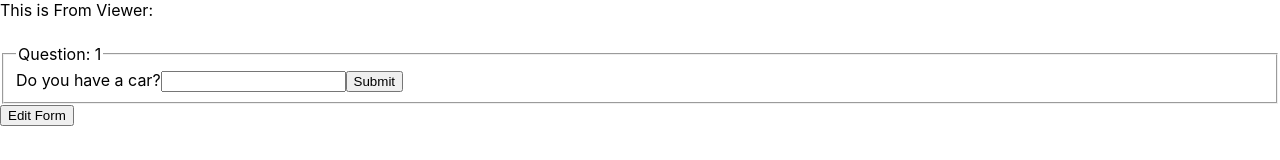
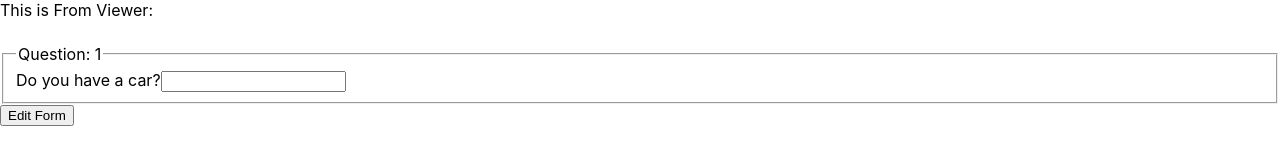
Before and after one commit to MaciejReimann/form-builder, a React (Create React App) app: page / in a window 1280 px wide. Both pictures are taken after a click on the button "View Form". Shown: the top 160 px of the page. Built offline with nearby package versions, Linux system fonts and the light colour scheme.

Commit message:
QuestionInput implemented as functional component

```diff
--- a/src/components/FormViewer.js
+++ b/src/components/FormViewer.js
@@ -11,24 +11,16 @@ export default class FormViewer extends Component {
     super(props);
     this.state = {
       currentPosition: "1",
+      answer: "",
       example:
         '{"subInputs":[{"id":1,"conditionType":"equals","conditionValue":"","question":"Do you have a car?","type":"text","subInputs":[{"id":1,"conditionType":"equals","conditionValue":"","question":"What color?","type":"text","subInputs":[{"id":1,"conditionType":"equals","conditionValue":"","question":"Do you like white?","type":"text","subInputs":[],"position":"1.1.1"}],"position":"1.1"}],"position":"1"},{"id":2,"conditionType":"equals","conditionValue":"","question":"Do you have a dog?","type":"text","subInputs":[{"id":1,"conditionType":"equals","conditionValue":"","question":"What breed?","type":"text","subInputs":[],"position":"2.1"}],"position":"2"}]}'
     };
-    // this.update = this.update.bind(this);
-    // this.logExemplaryData = this.logExemplaryData.bind(this);
+    this.next = this.next.bind(this);
   }
 
-  //   update() {
-  //     const q = findItemByPosition(
-  //       JSON.parse(this.state.example).subInputs,
-  //       "1.1"
-  //     );
-  //     console.log(q);
-  //   }
-
-  logExemplaryData() {
-    // const topLevelQuestions = JSON.parse(this.props.data).subInputs;
-    // console.log(this.props.data);
+  next(e) {
+    e.preventDefault();
+    console.log("next");
   }
 
   render() {
@@ -37,8 +29,18 @@ export default class FormViewer extends Component {
     const currentQuestionData = findItemByPosition(data, currentPosition);
     const { id, position, question } = currentQuestionData;
     const currentQuestion = (
-      <QuestionInput key={id} number={position} question={question} />
+      <QuestionInput
+        key={id}
+        number={position}
+        question={question}
+        answer={this.state.answer}
+        onChange={answer => this.setState({ answer })}
+      />
     );
-    return <div> This is From Viewer: {currentQuestion}</div>;
+    return (
+      <form onSubmit={e => this.next(e)}>
+        This is From Viewer: {currentQuestion}
+      </form>
+    );
   }
 }
--- a/src/components/viewer/QuestionInput.js
+++ b/src/components/viewer/QuestionInput.js
@@ -1,15 +1,6 @@
-import React, { Component } from "react";
+import React from "react";
 
-export default class QuestionInput extends Component {
-  constructor(props) {
-    super(props);
-    this.state = {
-      answer: ""
-    };
-  }
-  render() {
-    const { question, followingQuestions, number, onAnswer } = this.props;
-    const { answer } = this.state;
+export default function QuestionInput({ number, question, answer, onChange }) {
   return (
     <fieldset>
       <legend>Question: {number}</legend>
@@ -17,11 +8,9 @@ export default class QuestionInput extends Component {
       <input
         type="text"
         value={answer}
-          onChange={e => this.setState({ answer: e.target.value })}
+        onChange={e => onChange(e.target.value)}
       />
-        <button onClick={onAnswer}>Submit</button>
-        {followingQuestions}
+      {/* <button onClick={onAnswer}>Submit</button> */}
     </fieldset>
   );
 }
-}
```
Lines whose indentation alone changed are shown as unchanged.
